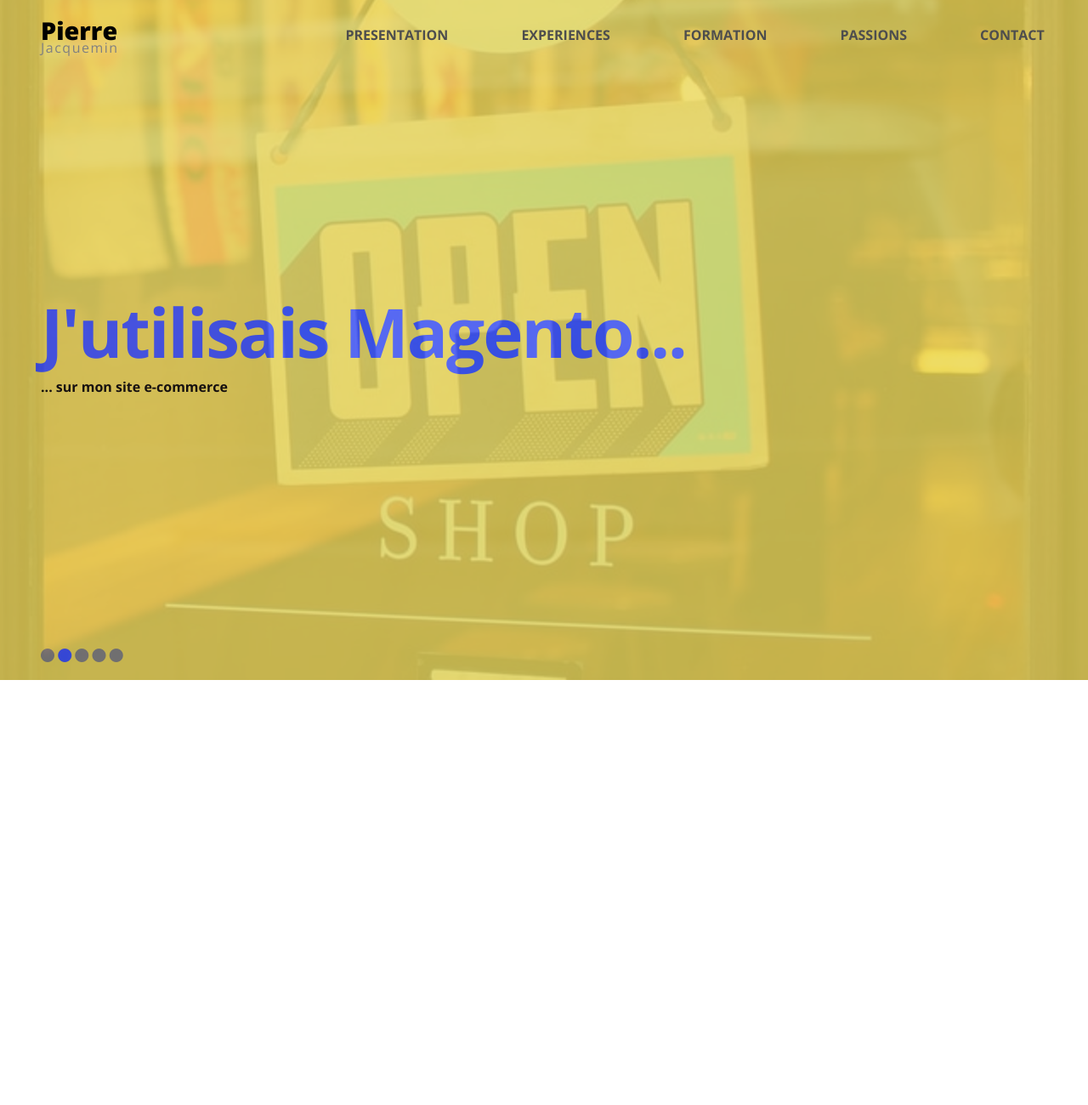
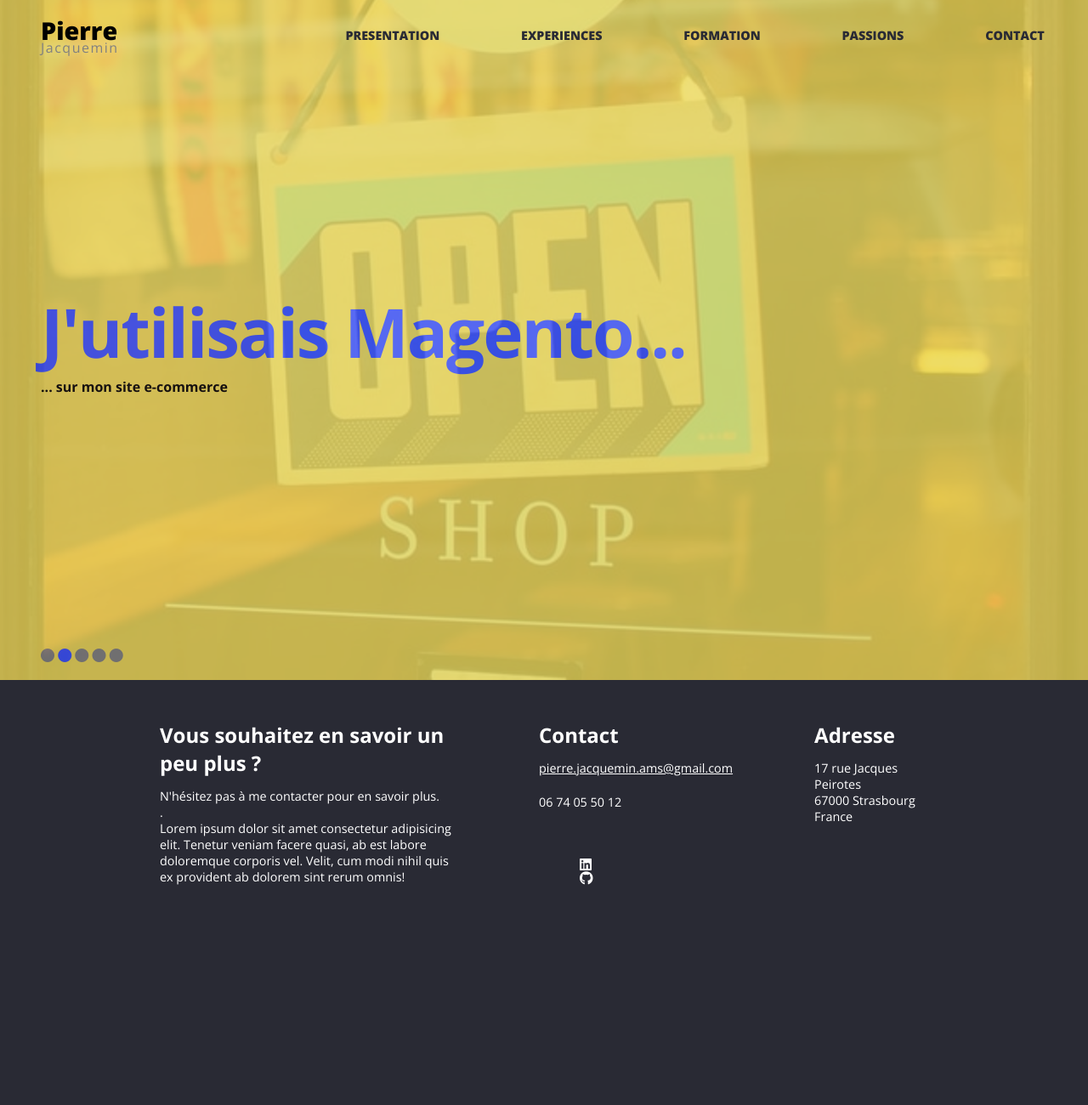
Before and after one commit to PierreJacq/portfolio-agency, a website: page index.html in a window 1280 px wide. Shown: the whole page at 85% size. Drawn offline with nearby package versions, Linux system fonts and the light colour scheme.

Commit message:
travail footer

```diff
--- a/index.html
+++ b/index.html
@@ -70,7 +70,26 @@
     </main>
 
     <footer>
+        <div id="conteneur--footer">
+            <div id="footer--resume">
+                <h2>Vous souhaitez en savoir un peu plus ?</h2>
+                <p>N'hésitez pas à me contacter pour en savoir plus.</br>.</br> Lorem ipsum dolor sit amet consectetur adipisicing elit. Tenetur veniam facere quasi, ab est labore doloremque corporis vel. Velit, cum modi nihil quis ex provident ab dolorem sint rerum omnis! </p>
+            </div>
+            <div id="footer--contact">
+                <h2>Contact</h2>
+                <a href="mailto:pierre.jacquemin.ams@gmail.com">pierre.jacquemin.ams@gmail.com</a>
+                <p>06 74 05 50 12</p>
+                <div id="footer--social">
+                    <i class="fab fa-linkedin"></i>
+                    <i class="fab fa-github"></i>
+                </div>
+            </div>
+            <div id="footer--address">
+                <h2>Adresse</h2>
+                <p>17 rue Jacques Peirotes</br>67000 Strasbourg</br>France</p>
 
+            </div>
+        </div>
     </footer>
 
 </body>
--- a/index.js
+++ b/index.js
@@ -28,12 +28,12 @@
 const tousSlides = document.getElementsByClassName("slider--slide");
 const toutesBullet = document.querySelectorAll(".fas.fa-circle");
 
-for (var mi = 0; mi < toutesBullet.length; mi++) {
+/* for (var mi = 0; mi < toutesBullet.length; mi++) {
     toutesBullet[mi].addEventListener("click", () => {
         indexSlider = [mi];
         console.log(indexSlider)
     });
-};
+}; */ // Ne marche pas encore
 
 
 //Slide initial
@@ -57,8 +57,8 @@
     slideCible.style.display = "block";
 
     //Mise à jour bullets
-    for (i = 0; i < toutesBullet.length; i++) {
-        toutesBullet[i].style.color = "#808080";
+    for (var j = 0; j < toutesBullet.length; j++) {
+        toutesBullet[j].style.color = "#808080";
     };
     var bulletCible = document.getElementById("circle" + indexSlider + "");
     bulletCible.style.color = "#3950FF";
--- a/sass/layout/_footer.scss
+++ b/sass/layout/_footer.scss
@@ -0,0 +1,36 @@
+footer{
+    background-color: $color-black-tertiary;
+    display: flex;
+    justify-content: center;
+}
+#conteneur--footer{
+    max-width: 1000px;
+    background-color: $color-black-tertiary;
+    display: flex;
+    justify-content: space-evenly;
+    h2, p, i,a {
+        color: $color-white-primary;
+    }
+    p,a {
+        font-size: 0.9rem;
+        margin: .8rem 0 .5rem 0;
+        text-justify: inter-word ;
+    }
+    div{
+        display: flex;
+        flex-direction: column;
+        margin: 3rem;
+    }
+    #footer--resume{
+        max-width: 35%;
+        p {
+        }
+    }
+    #footer--contact{
+        max-width: 25%;
+    }
+    #footer--address{
+        max-width: 25%;
+    }
+
+}
--- a/sass/layout/_header.scss
+++ b/sass/layout/_header.scss
@@ -42,7 +42,8 @@
             position: relative;
             text-decoration: none;
             color: $color-black-tertiary;
-            font-weight: 700;
+            font-weight: 900;
+            font-size: 0.9rem;;
             padding: 0 0.2rem 0 0.2rem;
             &::after{
                 content: "";
@@ -52,10 +53,11 @@
                 width: 0;
                 left: 0;
                 bottom: -5px;
+                transition: 0.5s;
             }
             &:hover::after{
                 width: 100%;
-                transition: 0.3s 0.3s;
+                transition: 0.3s 0.1s;
             }
         }
     }
--- a/sass/utils/_variables.scss
+++ b/sass/utils/_variables.scss
@@ -1,6 +1,6 @@
 $color-black-primary: #000000;
 $color-black-secondary: lighten($color-black-primary, 50%);
-$color-black-tertiary: lighten($color-black-primary, 30%);
+$color-black-tertiary: #292A34;
 
 $color-blue-primary: #3950FF;
 
```
Also changed, not shown: public/css/styles.css, 1 other file.
